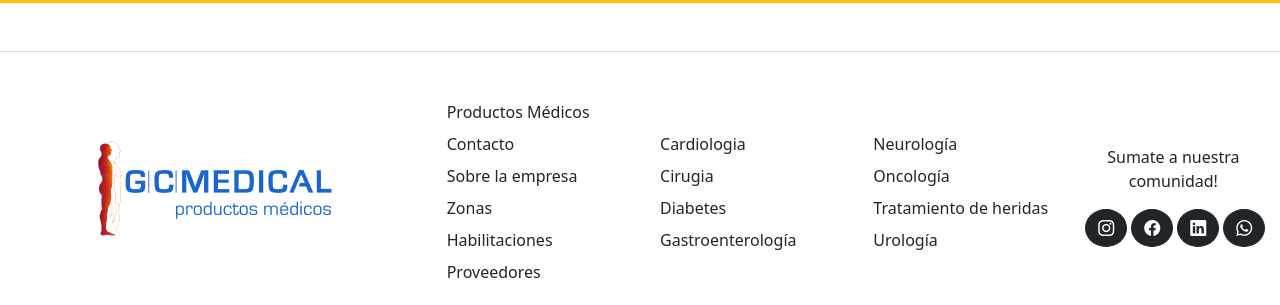
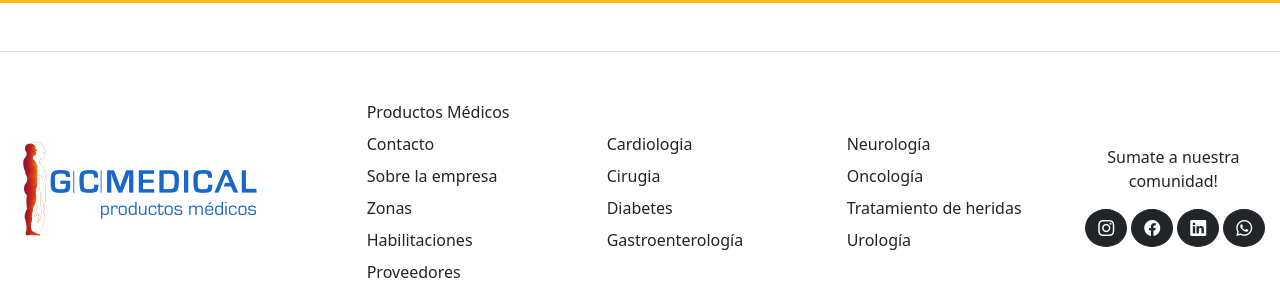
Before and after one commit to florencianionquepan/gc-medical, a React (Vite) app: page / in a window 1280 px wide. Shown: the part 2071-2376 px from the top of the page. Built offline with nearby package versions, Linux system fonts and the light colour scheme.

Commit message:
Update MiFooter.jsx

```diff
--- a/src/assets/MiFooter.jsx
+++ b/src/assets/MiFooter.jsx
@@ -23,19 +23,19 @@ const lineas2=[
 ];
 
 const iconos=[
-    {id:1, icono:'bi bi-instagram', link:'https://www.instagram.com/gcmedicalbb/?igsh=aTNvd2JkdXJ1N3Aw'},
-    {id:2, icono:'bi bi-facebook', link:'#'},
-    {id:3, icono:'bi bi-linkedin', link:'#'},
-    {id:4, icono:'bi bi-whatsapp', link:'https://wa.me/+542914372900'}
+    {id:11, icono:'bi bi-instagram', link:'https://www.instagram.com/gcmedicalbb/?igsh=aTNvd2JkdXJ1N3Aw'},
+    {id:12, icono:'bi bi-facebook', link:'#'},
+    {id:13, icono:'bi bi-linkedin', link:'#'},
+    {id:14, icono:'bi bi-whatsapp', link:'https://wa.me/+542914372900'}
 ];
 
 export const MiFooter = () => {
   return (
     <>
     <div className="container-fluid">
-        <footer className="row pt-5 mt-5 border-top align-items-center justify-content-center">
-            <div className="col-12 mb-3 col-md-5 col-lg-3 mx-auto">
-                <a href="/" className="text-dark text-decoration-none d-flex justify-content-center">
+        <footer className="row pt-5 mt-5 border-top align-items-center justify-content-center justify-content-md-between">
+            <div className="col-12 mb-3 col-md-5 col-lg-3">
+                <a href="/" className="text-dark text-decoration-none d-flex justify-content-center justify-content-md-start">
                     <img src="/img/logo.png" alt="logo"/>
                 </a>
             </div>
```
